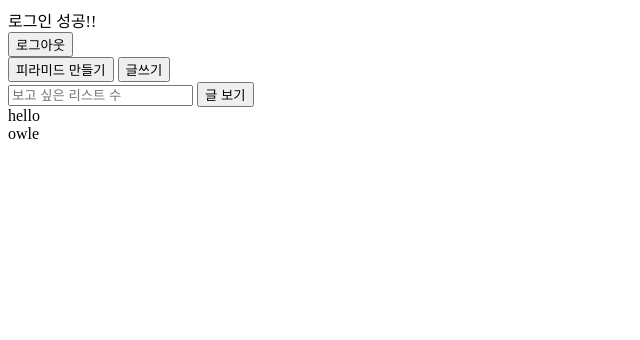
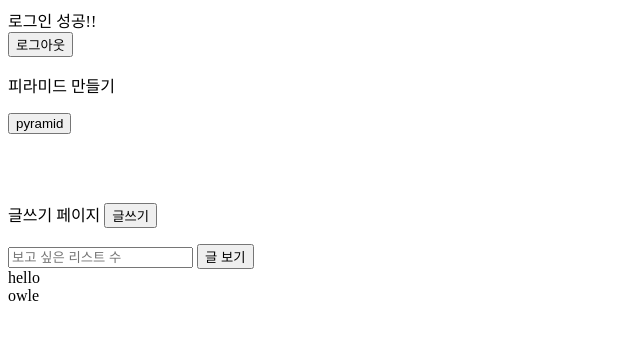
Before and after one commit to Juhyeok0603/express_login, a website: page page/main.html in a window 1280 px wide. Shown: the whole page, without its empty margins (0-640 px from the left). Drawn offline with Linux system fonts and the light colour scheme.

Commit message:
지이인짜 끝

```diff
--- a/app.js
+++ b/app.js
@@ -131,7 +131,7 @@ app.post('/list',(req,res)=>{
                 <script>
                 function back(){
                     location.href='/main'
-                }
+                };
                 document.writeln("제목:"+"${title}"+"<br>");
                 document.writeln("작성자:"+"${writer}"+"<br>")
                 document.writeln("내용:"+"${content}");
--- a/page/main.html
+++ b/page/main.html
@@ -11,8 +11,15 @@
     <form action="/logout" method="post">
         <input type="submit" value="로그아웃">
     </form>
-    <button onclick="pyramid()">피라미드 만들기</button>
+    <p>피라미드 만들기
+        <form action="/pyramid" method="get">
+            <input type="submit" value="pyramid">
+        </form>
+        <br></p><br>
+    <p>
+        글쓰기 페이지
     <button onclick="content()">글쓰기</button>
+    </p>
     <form action="/list" method="post">
         <input type="number" name="num" placeholder="보고 싶은 리스트 수">
         <input type="submit" value="글 보기">
```
Also changed, not shown: page/content.html (+1 -0 lines).
